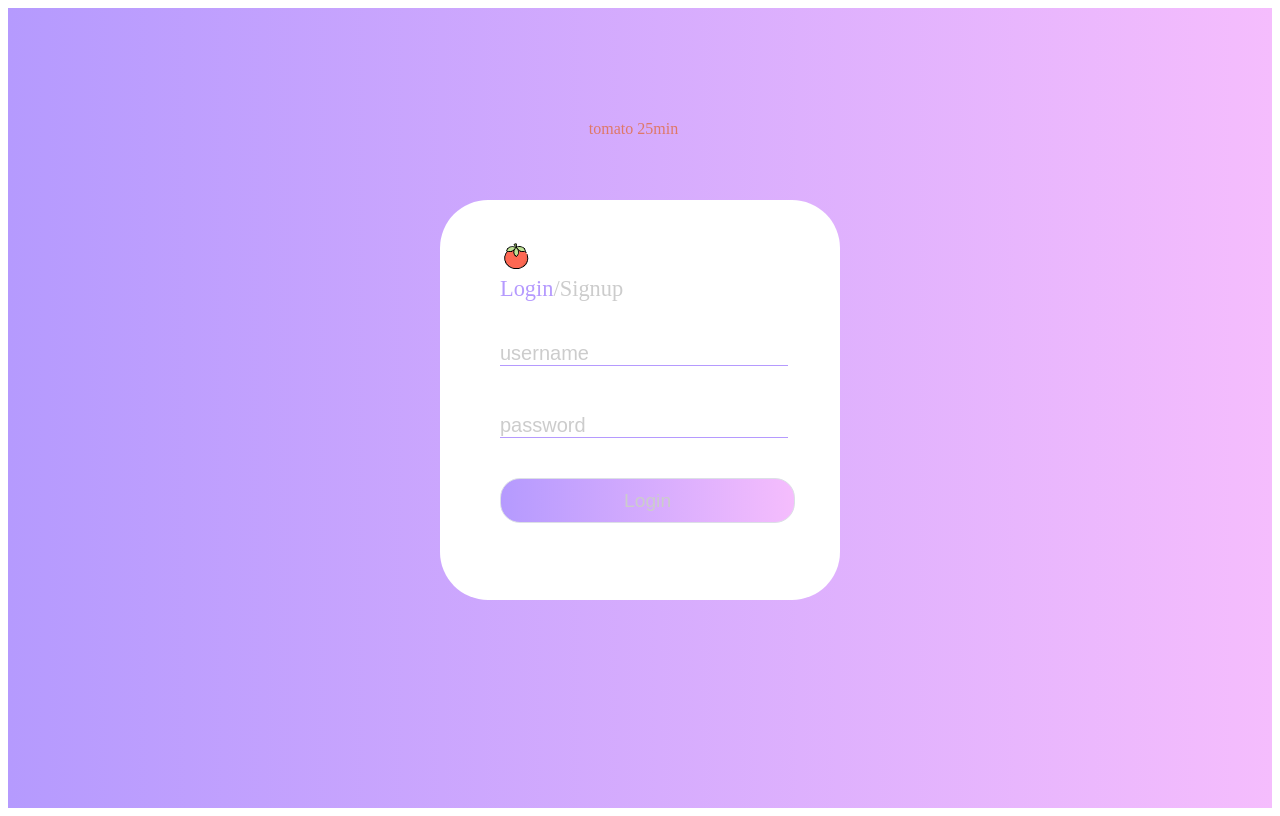
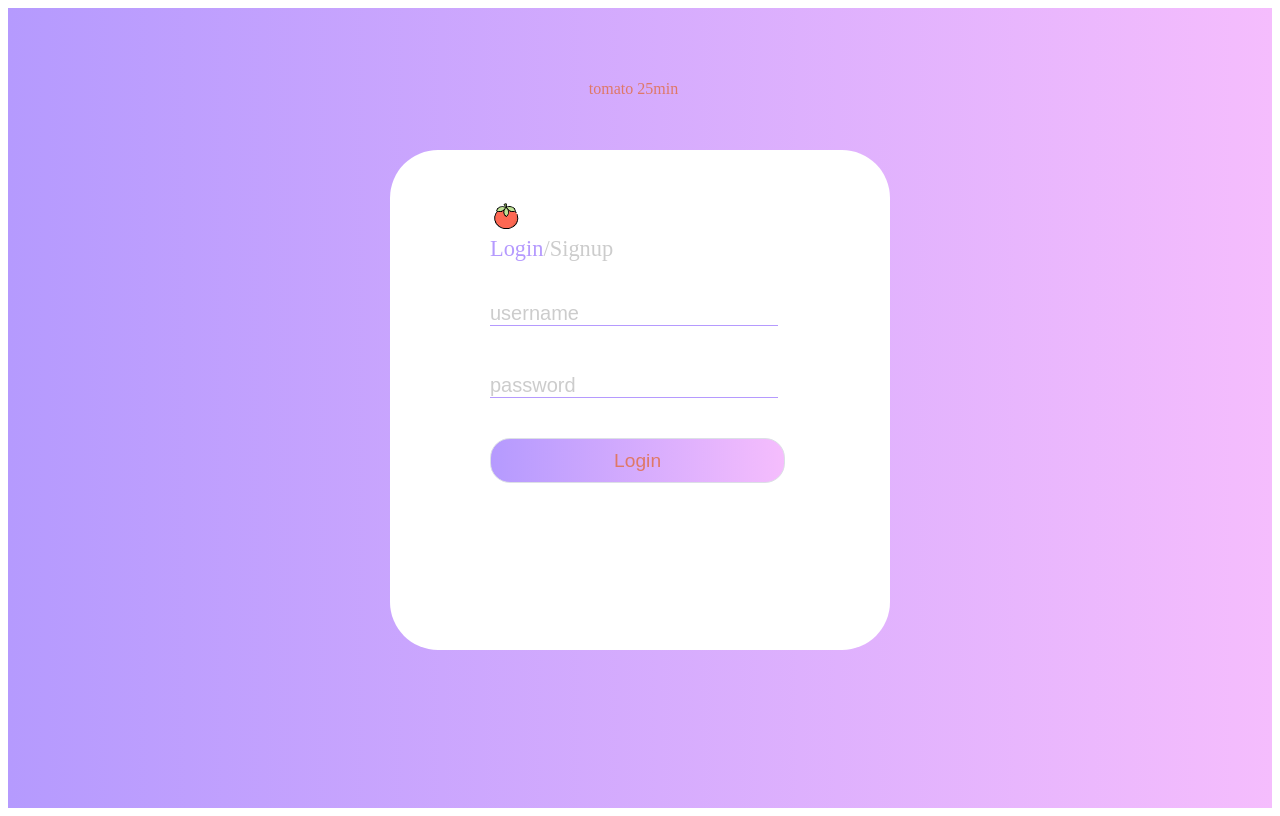
Before and after one commit to langlang1010/my-tomato-timer, a Vue app: page / in a window 1280 px wide. Built offline with nearby package versions, Linux system fonts and the light colour scheme.

Commit message:
界面修改

```diff
--- a/src/pages/Login.vue
+++ b/src/pages/Login.vue
@@ -17,12 +17,13 @@
      <transition  name="fade">
      <div class="txtb" v-if="show" >
       <input  placeholder="username" type="text" class="in" >
+      <input  placeholder="E-mail" type="text" class="in" >
       <input class="in"  id="passone" type="password"  placeholder="password">
        <input class="in" id="passtwo"   type="password"  placeholder="repeat">
         </div>
      </transition>
-        <el-button   id="lbutton" round >Login</el-button>
-
+        <el-button   id="lbutton" round v-if="showone" >Login</el-button>
+           <el-button   id="sbutton" round  v-if="show" >Submit</el-button>
      </div>
     </div>
     </div>
@@ -79,16 +80,16 @@ import axios from 'axios'
 #title{
   text-align: center;
   position:absolute;
-  top:15%;
+  top:10%;
   left:46%;
   font-size:1rem;
-  color:rgb(223,120,103);;
+  color:rgb(223,120,103);
 }
 .login-form{
   position: relative;
  width: 90rem;
  top: 10%;
- left: 15%;
+ left: 20%;
 }
 .outback{
  background:linear-gradient(90deg,rgb(181,154,254),rgb(245,189,253));
@@ -97,8 +98,8 @@ import axios from 'axios'
 }
 .content{
   border-radius: 3rem;
-  width:400px;
-  height:400px;
+  width:500px;
+  height:500px;
   background-color:white;
     position:absolute;
   left:50%;
@@ -125,7 +126,14 @@ import axios from 'axios'
   color:rgb(181,154,254);
 }
 #lbutton{
-  color:#ccc;
+  color:rgb(223,120,103);
+  background:linear-gradient(90deg,rgb(181,154,254),rgb(245,189,253));
+  width:20.5%;
+  margin-top: 1rem;
+  font-size:1.2rem;
+}
+#sbutton{
+  color:rgb(223,120,103);
   background:linear-gradient(90deg,rgb(181,154,254),rgb(245,189,253));
   width:20.5%;
   margin-top: 1rem;
```
